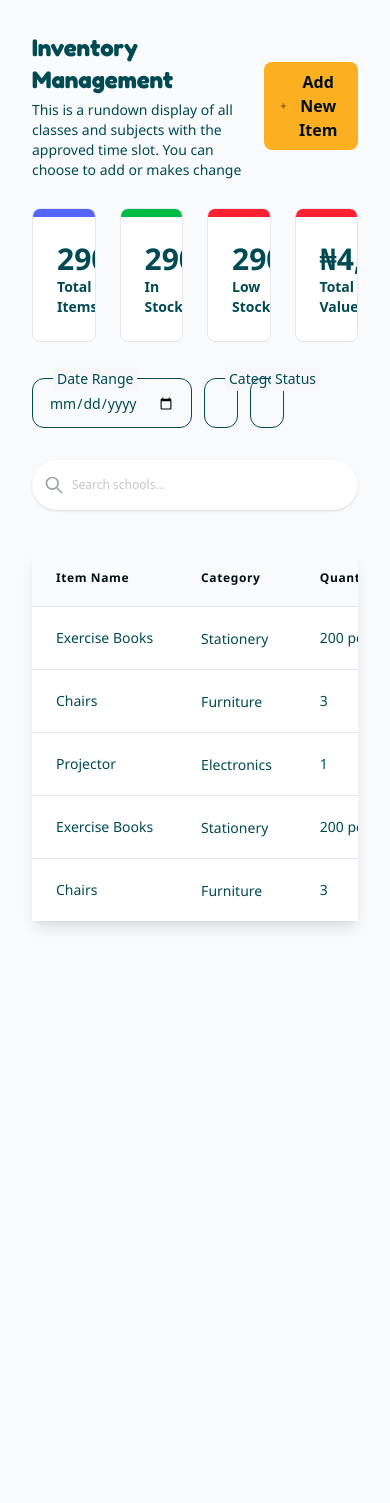
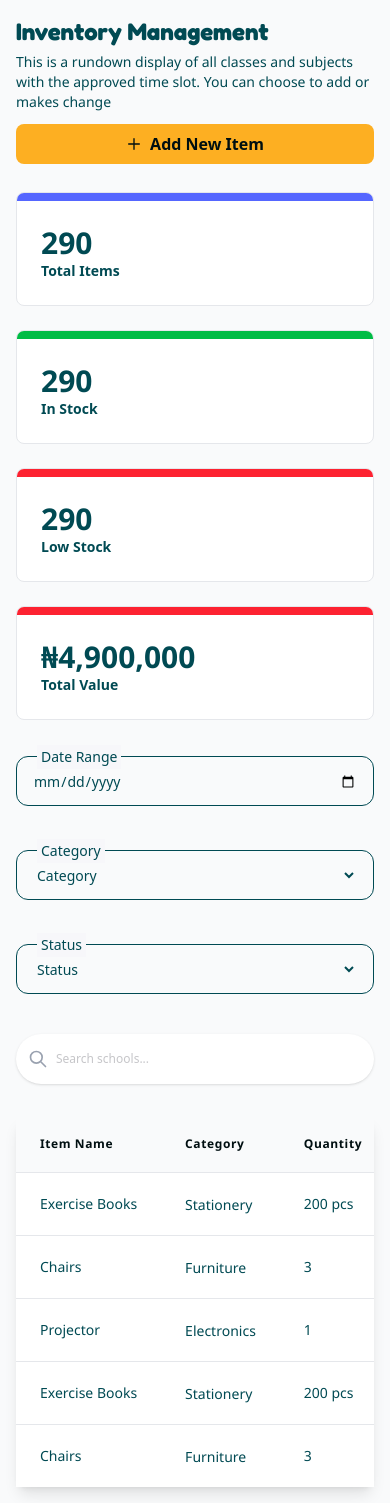
Before and after one commit to tsucess/kokokah_sms, a Laravel app: page /admin/inventory in a window 390 px wide. Shown: the part 129-1632 px from the top of the page. Run offline with Laravel 12, Linux system fonts and the light colour scheme; style sheets or scripts are compiled from the project's sources; some libraries are stand-ins or nearby versions.

Commit message:
did admin responsiveness

```diff
--- a/resources/views/admin/inventory/index.blade.php
+++ b/resources/views/admin/inventory/index.blade.php
@@ -9,17 +9,17 @@
         display: none;
     }
 </style>
-    <div class="p-8">
+    <div class="p-4 md:p-8">
         <!-- Header -->
-        <div class="mb-7 flex items-center justify-between">
-            <div class="flex flex-col gap-1">
+        <div class="mb-7 flex flex-col gap-3 sm:flex-row sm:items-center justify-between">
+            <div class="flex flex-col gap-1 flex-2">
                 <h2 class="text-2xl font-bold text-primary font-fredoka">Inventory Management</h2>
                 <p class="text-sm text-primary font-sitka">This is a rundown display of all classes and subjects with the
                     approved time slot. You can choose to add or makes change</p>
             </div>
             <button
             onclick="openInventoryItemModal()"
-                class="px-4 py-2 bg-accent text-black font-semibold  rounded-lg hover:bg-accent-hover transition-colors flex items-center">
+                class="px-4 py-2 bg-accent text-black font-semibold  rounded-lg hover:bg-accent-hover transition-colors flex items-center justify-center flex-1">
                 <svg class="w-4 h-4 mr-2" fill="none" stroke="currentColor" viewBox="0 0 24 24">
                     <path stroke-linecap="round" stroke-linejoin="round" stroke-width="2" d="M12 4v16m8-8H4" />
                 </svg>
@@ -28,7 +28,7 @@
         </div>
 
         <!-- Statistics Cards -->
-        <div class="grid grid-cols-4 gap-6 mb-6">
+        <div class="grid grid-cols-1 sm:grid-cols-3 md:grid-cols-4 gap-6 mb-6">
             <!-- Total Items -->
             <div class="bg-white rounded-lg border border-gray-200 overflow-hidden">
                 <div class="h-2 bg-blue300"></div>
@@ -68,8 +68,7 @@
         </div>
 
         <!-- Filters -->
-        <div class="mb-10 flex flex-col gap-8">
-            <div class="flex items-center gap-3 w-2/3">
+        <div class="mb-10 flex flex-col sm:flex-row gap-8">
             <!-- Date Range -->
             <div class="border-[1.5px] border-primary rounded-xl relative px-4 py-3 mt-3 w-full">
                         <label
@@ -114,11 +113,11 @@
             <input type="text" placeholder="Search schools..."
                 class="w-full pl-10 pr-4 py-4 text-body5 text-search bg-white shadow-sm rounded-full focus:ring-2 focus:ring-rimary focus:border-transparent">
         </div>
-        </div>
+
 
         <!-- Inventory Table -->
-        <div class="bg-white rounded-lg shadow-lg">
-            <div class="overflow-x-auto">
+        <div class="bg-white rounded-lg shadow-lg mt-8">
+            <div class="overflow-x-auto" style="scrollbar-width: none; -ms-overflow-style: none;">
                 <table class="w-full">
                     <thead class="bg-gray-50 border-b border-gray-200">
                         <tr>
```
Also changed, not shown: resources/views/admin/configuration/index.blade.php (+6 -6 lines), resources/views/admin/expenses/index.blade.php (+6 -6 lines).
